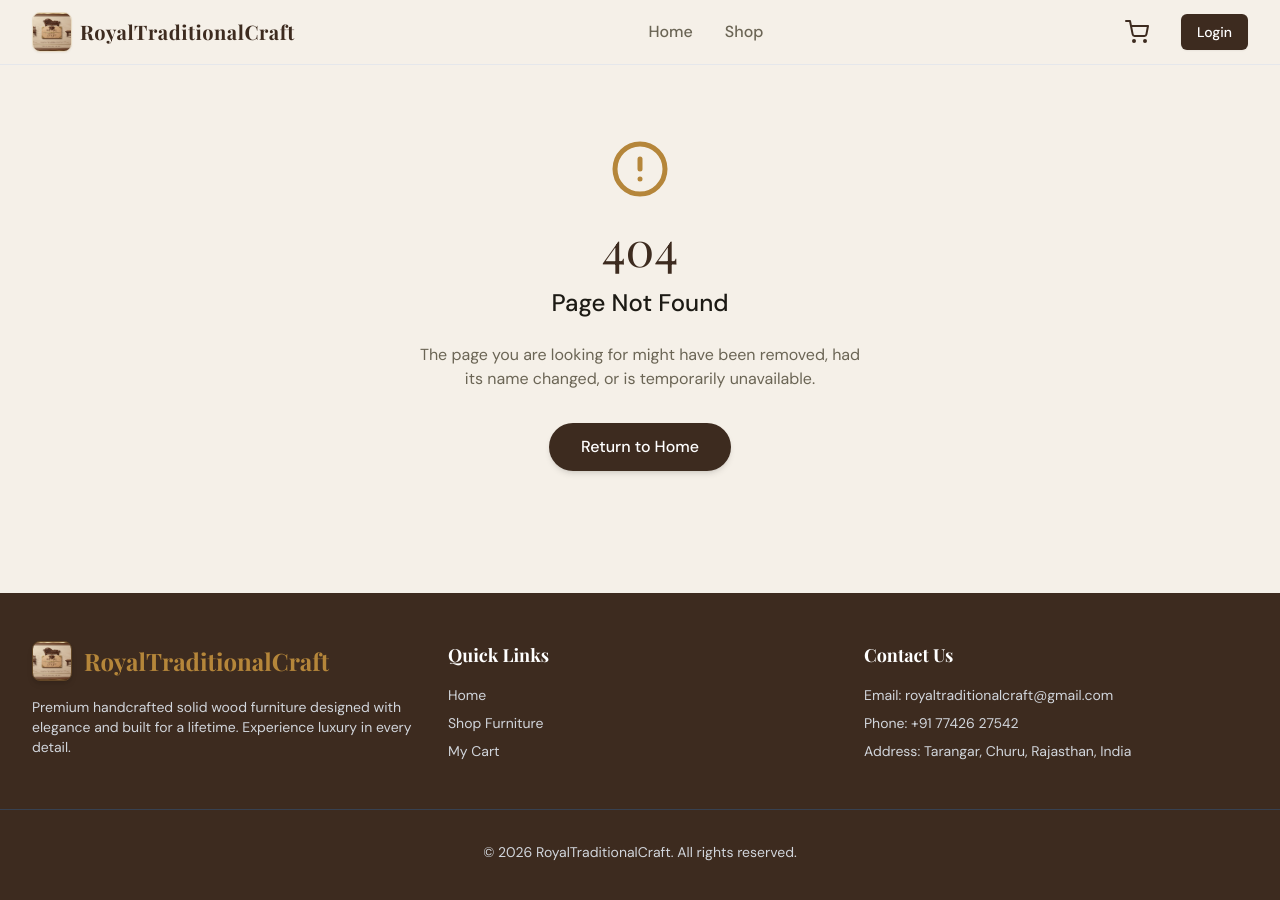
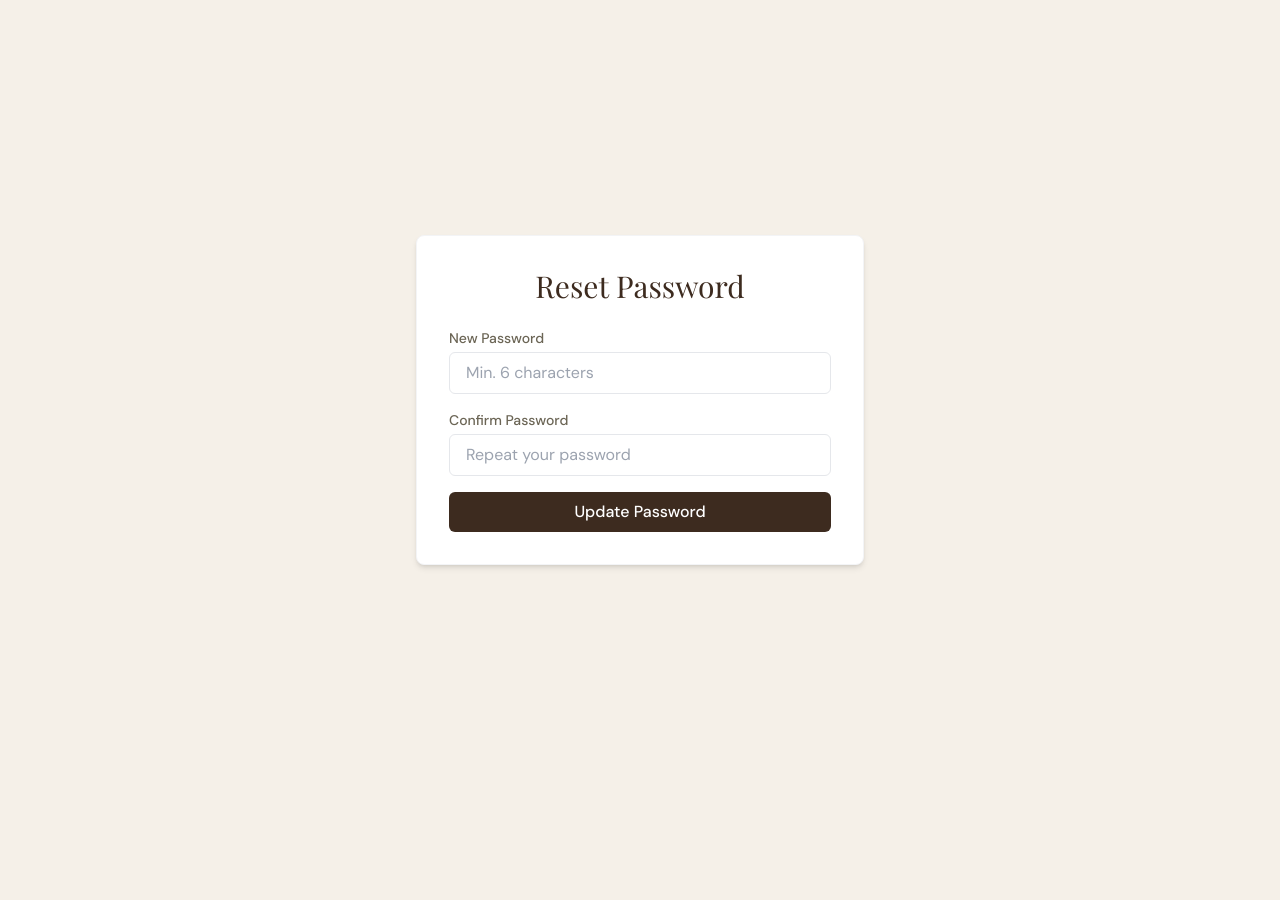
Before and after one commit to royaltraditionalcraft-dot/royal-traditional-craft, a React (Vite) app in the folder client/: page /reset-password in a window 1280 px wide. Shown: the top 900 px of the page. After the commit the page ends 800 px from the top, so only its background shows below. Built offline with nearby package versions, Linux system fonts and the light colour scheme; a web font is replaced by a local one.

Commit message:
feat: add forgot password and reset password flows using supabase auth

```diff
--- a/client/src/App.jsx
+++ b/client/src/App.jsx
@@ -16,6 +16,8 @@ import ProductDetails from './pages/ProductDetails';
 
 import Home from './pages/Home';
 import NotFound from './pages/NotFound';
+import ForgotPassword from './pages/ForgotPassword';
+import ResetPassword from './pages/ResetPassword';
 
 function App() {
   return (
@@ -27,6 +29,8 @@ function App() {
             <Route path="/" element={<Home />} />
             <Route path="/login" element={<Login />} />
             <Route path="/register" element={<Register />} />
+            <Route path="/forgot-password" element={<ForgotPassword />} />
+            <Route path="/reset-password" element={<ResetPassword />} />
             <Route path="/products" element={<MainLayout><Products /></MainLayout>} />
             <Route path="/products/:slug" element={<MainLayout><ProductDetails /></MainLayout>} />
             <Route path="/cart" element={<MainLayout><Cart /></MainLayout>} />
--- /dev/null
+++ b/client/src/pages/ForgotPassword.jsx
@@ -0,0 +1,73 @@
+import { useState } from 'react';
+import { supabase } from '../supabase';
+import { Link } from 'react-router-dom';
+
+const ForgotPassword = () => {
+  const [email, setEmail] = useState('');
+  const [loading, setLoading] = useState(false);
+  const [message, setMessage] = useState(null);
+  const [error, setError] = useState(null);
+
+  const handleResetRequest = async (e) => {
+    e.preventDefault();
+    setLoading(true);
+    setError(null);
+    setMessage(null);
+
+    try {
+      const { error } = await supabase.auth.resetPasswordForEmail(email, {
+        redirectTo: `${window.location.origin}/reset-password`,
+      });
+      if (error) throw error;
+      setMessage('A password reset link has been sent to your email address!');
+      setEmail('');
+    } catch (err) {
+      setError(err.message);
+    } finally {
+      setLoading(false);
+    }
+  };
+
+  return (
+    <div className="flex items-center justify-center min-h-screen bg-cream font-body">
+      <div className="w-full max-w-md p-8 bg-white rounded-lg shadow-md border border-gray-100">
+        <h2 className="text-3xl font-heading text-primary-dark text-center mb-6">Forgot Password</h2>
+        <p className="text-sm text-text-muted mb-6 text-center">
+          Enter your registered email address and we'll send you a link to reset your password.
+        </p>
+
+        {error && <p className="text-red-500 text-sm mb-4 text-center">{error}</p>}
+        {message && <p className="text-green-600 text-sm mb-4 text-center font-medium">{message}</p>}
+
+        <form onSubmit={handleResetRequest} className="space-y-4">
+          <div>
+            <label className="block text-sm font-medium text-text-muted">Email Address</label>
+            <input
+              type="email"
+              required
+              className="w-full px-4 py-2 mt-1 border rounded-md focus:ring-accent-gold focus:border-accent-gold outline-none transition"
+              value={email}
+              onChange={(e) => setEmail(e.target.value)}
+              placeholder="e.g. name@example.com"
+            />
+          </div>
+          <button
+            type="submit"
+            disabled={loading}
+            className={`w-full px-4 py-2 text-white bg-primary-dark rounded-md hover:bg-secondary-brown transition duration-200 font-medium ${
+              loading ? 'bg-gray-400 cursor-not-allowed' : ''
+            }`}
+          >
+            {loading ? 'Sending link...' : 'Send Reset Link'}
+          </button>
+        </form>
+
+        <p className="mt-6 text-center text-sm text-text-muted">
+          Back to <Link to="/login" className="text-accent-gold hover:underline font-medium">Login</Link>
+        </p>
+      </div>
+    </div>
+  );
+};
+
+export default ForgotPassword;
--- a/client/src/pages/Login.jsx
+++ b/client/src/pages/Login.jsx
@@ -39,7 +39,10 @@ const Login = () => {
             />
           </div>
           <div>
-            <label className="block text-sm font-medium text-text-muted">Password</label>
+            <div className="flex justify-between items-center">
+              <label className="block text-sm font-medium text-text-muted">Password</label>
+              <Link to="/forgot-password" className="text-xs text-accent-gold hover:underline">Forgot Password?</Link>
+            </div>
             <input
               type="password"
               required
--- /dev/null
+++ b/client/src/pages/ResetPassword.jsx
@@ -0,0 +1,101 @@
+import { useState } from 'react';
+import { supabase } from '../supabase';
+import { useNavigate } from 'react-router-dom';
+
+const ResetPassword = () => {
+  const [password, setPassword] = useState('');
+  const [confirmPassword, setConfirmPassword] = useState('');
+  const [loading, setLoading] = useState(false);
+  const [error, setError] = useState(null);
+  const [success, setSuccess] = useState(false);
+  const navigate = useNavigate();
+
+  const handlePasswordReset = async (e) => {
+    e.preventDefault();
+    setError(null);
+
+    if (password !== confirmPassword) {
+      setError('Passwords do not match');
+      return;
+    }
+
+    if (password.length < 6) {
+      setError('Password must be at least 6 characters long');
+      return;
+    }
+
+    setLoading(true);
+
+    try {
+      const { error } = await supabase.auth.updateUser({
+        password: password,
+      });
+
+      if (error) throw error;
+
+      setSuccess(true);
+      // Wait 3 seconds and redirect to login
+      setTimeout(() => {
+        supabase.auth.signOut();
+        navigate('/login');
+      }, 3000);
+    } catch (err) {
+      setError(err.message);
+    } finally {
+      setLoading(false);
+    }
+  };
+
+  return (
+    <div className="flex items-center justify-center min-h-screen bg-cream font-body">
+      <div className="w-full max-w-md p-8 bg-white rounded-lg shadow-md border border-gray-100">
+        <h2 className="text-3xl font-heading text-primary-dark text-center mb-6">Reset Password</h2>
+
+        {error && <p className="text-red-500 text-sm mb-4 text-center">{error}</p>}
+        {success && (
+          <div className="bg-green-50 border border-green-200 text-green-700 px-4 py-3 rounded-md mb-4 text-center text-sm font-medium">
+            Password updated successfully! Redirecting you to login...
+          </div>
+        )}
+
+        <form onSubmit={handlePasswordReset} className="space-y-4">
+          <div>
+            <label className="block text-sm font-medium text-text-muted">New Password</label>
+            <input
+              type="password"
+              required
+              className="w-full px-4 py-2 mt-1 border rounded-md focus:ring-accent-gold focus:border-accent-gold outline-none transition"
+              value={password}
+              onChange={(e) => setPassword(e.target.value)}
+              placeholder="Min. 6 characters"
+              disabled={loading || success}
+            />
+          </div>
+          <div>
+            <label className="block text-sm font-medium text-text-muted">Confirm Password</label>
+            <input
+              type="password"
+              required
+              className="w-full px-4 py-2 mt-1 border rounded-md focus:ring-accent-gold focus:border-accent-gold outline-none transition"
+              value={confirmPassword}
+              onChange={(e) => setConfirmPassword(e.target.value)}
+              placeholder="Repeat your password"
+              disabled={loading || success}
+            />
+          </div>
+          <button
+            type="submit"
+            disabled={loading || success}
+            className={`w-full px-4 py-2 text-white bg-primary-dark rounded-md hover:bg-secondary-brown transition duration-200 font-medium ${
+              loading || success ? 'bg-gray-400 cursor-not-allowed' : ''
+            }`}
+          >
+            {loading ? 'Updating password...' : 'Update Password'}
+          </button>
+        </form>
+      </div>
+    </div>
+  );
+};
+
+export default ResetPassword;
```
